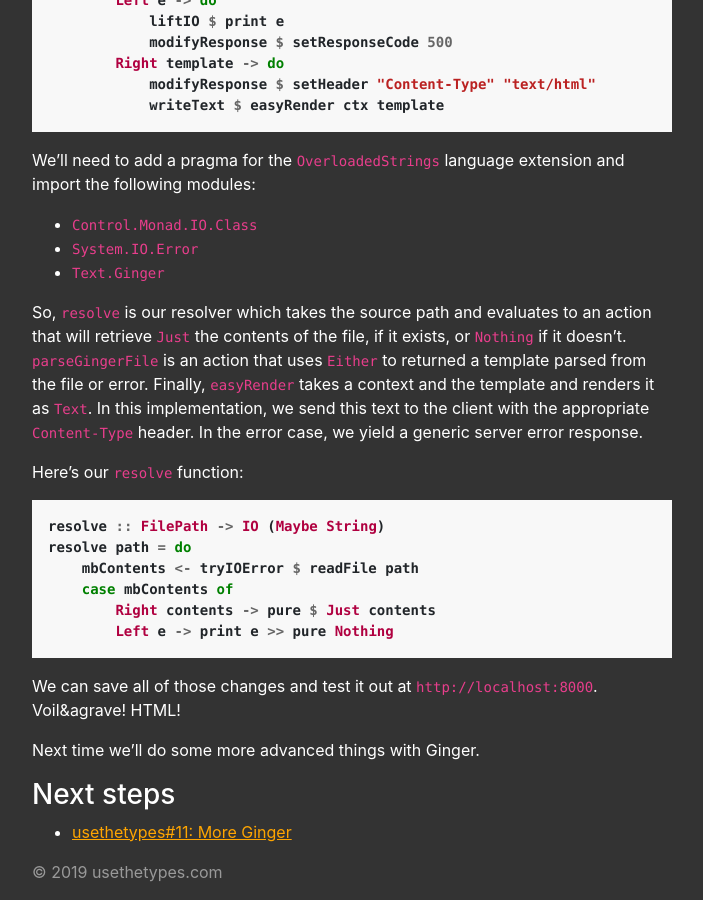
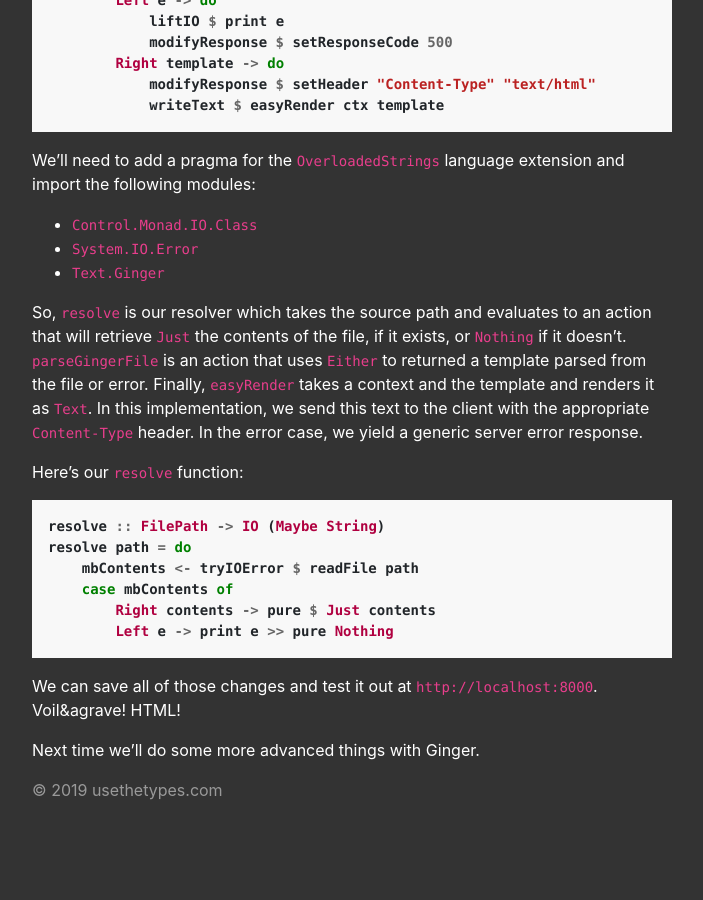
Before and after one commit to usethetypes/usethetypes.github.io, a Jekyll site: the page built from videos/010-ginger-templates.md, in a window 1280 px wide and 900 px high, scrolled down 5066 px. Shown: the whole window, without its empty margins (288-991 px from the left). Built offline with Jekyll 4.4.1, drawn with Linux system fonts in a browser that asks for light colours; after the commit the page ends 5884 px from its top, so only the background shows below that.

Commit message:
Do not link to upcoming video yet

```diff
--- a/videos/010-ginger-templates.md
+++ b/videos/010-ginger-templates.md
@@ -249,10 +249,6 @@ We can save all of those changes and test it out at `http://localhost:8000`. Voi
 
 Next time we'll do some more advanced things with Ginger.
 
-### Next steps
-
-* [usethetypes#11: More Ginger][011-more-ginger]
-
 [007-config-port]: 007-config-port
 [008-heroku]: 008-heroku
 [009-cleanup]: 009-cleanup
```
